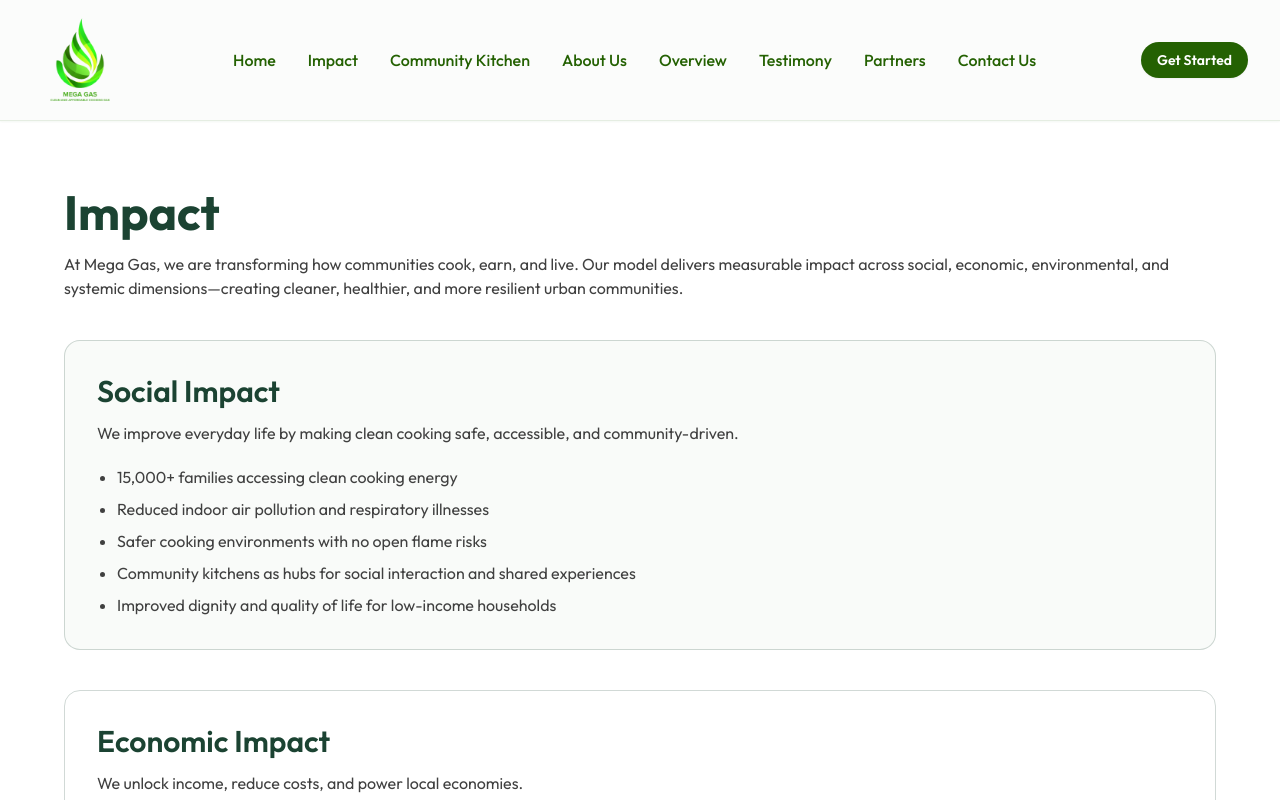
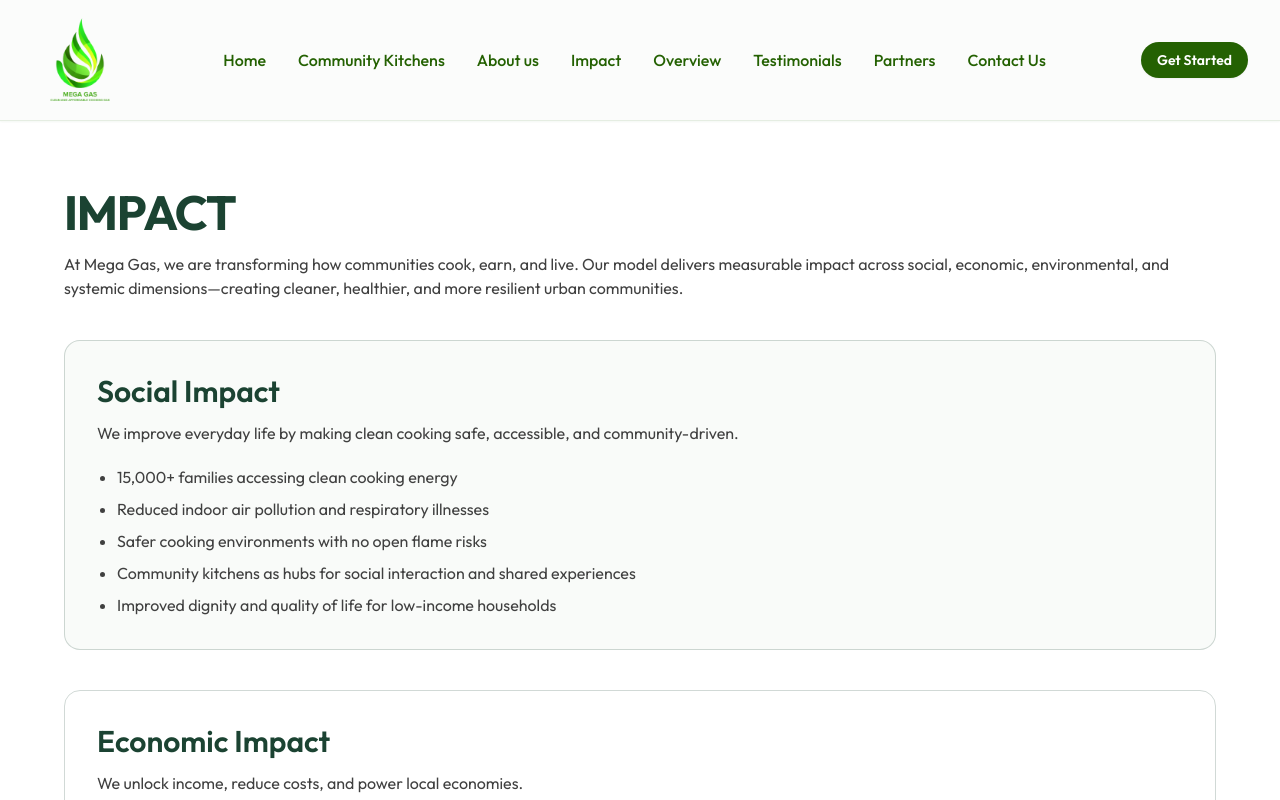
Before and after one commit to scott931/MegaGasII, a Next.js app: page /impact in a window 1280 px wide. Shown: the top 800 px of the page. Built offline with nearby package versions, Linux system fonts and the light colour scheme.

Commit message:
menu bar update

```diff
--- a/src/components/home/Footer.tsx
+++ b/src/components/home/Footer.tsx
@@ -7,15 +7,13 @@ import logo from "@/images/logo1.png";
 
 const quickLinks = [
   { label: "Home", href: "/" },
-  { label: "About Us", href: "/about-us" },
+  { label: "Community Kitchens", href: "/community-kitchen" },
+  { label: "About us", href: "/about-us" },
+  { label: "Impact", href: "/impact" },
   { label: "Overview", href: "/overview" },
-  { label: "Testimony", href: "/testimony" },
+  { label: "Testimonials", href: "/testimony" },
   { label: "Partners", href: "/partners" },
-  { label: "Our Solution", href: "#solution" },
-  { label: "Environmental Impact", href: "/impact" },
-  { label: "Community Kitchen", href: "/community-kitchen" },
-  { label: "Contact", href: "/contact" },
-  { label: "Careers", href: "#careers" },
+  { label: "Contact Us", href: "/contact" },
 ];
 
 function SocialIcon({
--- a/src/components/home/Header.tsx
+++ b/src/components/home/Header.tsx
@@ -9,11 +9,11 @@ import logo from "@/images/logo1.png";
 
 const nav = [
   { label: "Home", href: "/" },
+  { label: "Community Kitchens", href: "/community-kitchen" },
+  { label: "About us", href: "/about-us" },
   { label: "Impact", href: "/impact" },
-  { label: "Community Kitchen", href: "/community-kitchen" },
-  { label: "About Us", href: "/about-us" },
   { label: "Overview", href: "/overview" },
-  { label: "Testimony", href: "/testimony" },
+  { label: "Testimonials", href: "/testimony" },
   { label: "Partners", href: "/partners" },
   { label: "Contact Us", href: "/contact" },
 ];
--- a/src/components/impact/ImpactSketchLayout.tsx
+++ b/src/components/impact/ImpactSketchLayout.tsx
@@ -59,7 +59,7 @@ export function ImpactSketchLayout() {
           initial={{ opacity: 0, y: 10 }}
           animate={{ opacity: 1, y: 0 }}
           transition={{ duration: 0.35 }}
-          className="text-4xl font-bold text-[#1B4332] sm:text-5xl"
+          className="text-4xl font-bold uppercase tracking-tight text-[#1B4332] sm:text-5xl"
         >
           Impact
         </motion.h1>
```
